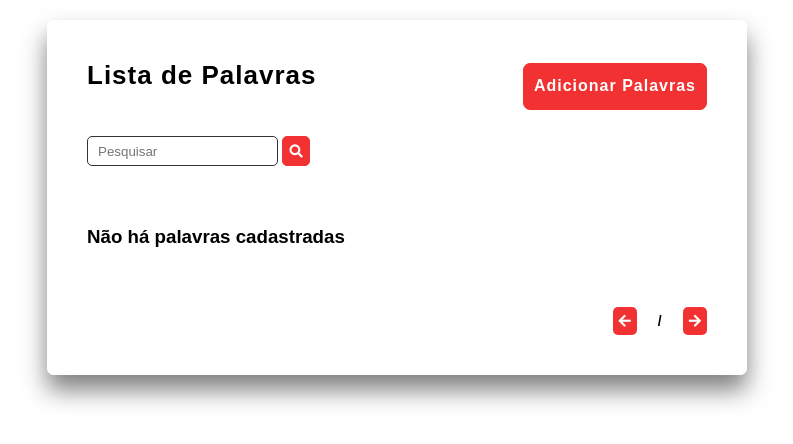
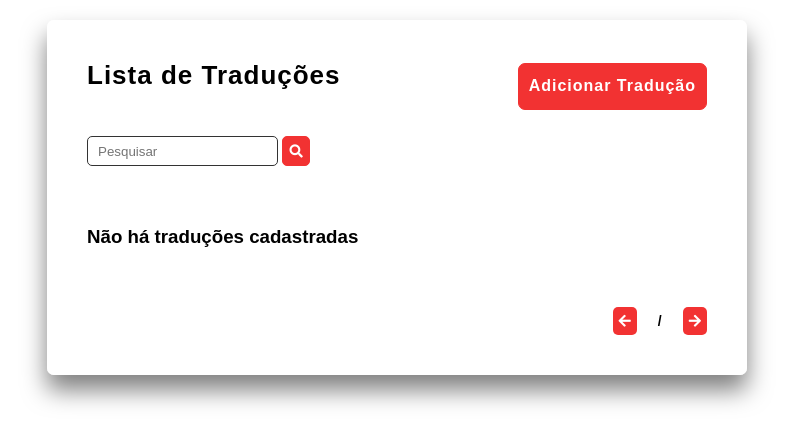
Before and after one commit to fga-eps-mds/2020.2-Projeto-Kokama-Usuario, a Django app: template translate/templates/word_list.html in a window 1280 px wide. Shown: the part 80-524 px from the top of the page, without its empty margins (243-1036 px from the left). Run offline with Django 3.2, Linux system fonts and the light colour scheme; the template is opened without the code that fills it, so the values that code supplies are empty.

Commit message:
Change header if editing of adding
Co-authored-by: Andre Lucas <andrelucax@gmail.com>

```diff
--- a/administration/templates/header.html
+++ b/administration/templates/header.html
@@ -10,7 +10,7 @@
     <ul>
       <li>
         <a href="/traducao/lista_de_palavras/">
-          Lista de Palavras
+          Lista de Traduções
         </a>
       </li>
       <li>
--- a/story/templates/add_story.html
+++ b/story/templates/add_story.html
@@ -4,7 +4,11 @@
 
 {% block content %}
 <div class='content-box big'>
-    <h1>Adicionar História</h1>
+    {% if id %}
+        <h1>Editar História</h1>
+    {% else %}
+        <h1>Adicionar História</h1>
+    {% endif %}
     <form id="form-container" action="/historia/adicionar_historia/{{id}}" method="POST">
         {% csrf_token %}
 
--- a/translate/templates/add_word.html
+++ b/translate/templates/add_word.html
@@ -4,7 +4,11 @@
 
 {% block content %}
 <div class='content-box'>
-    <h1>Adicionar Tradução</h1>
+    {% if id %}
+        <h1>Editar Tradução</h1>
+    {% else %}
+        <h1>Adicionar Tradução</h1>
+    {% endif %}
     <form id="form-container" method="POST">
         {% csrf_token %}
         {% for error in word_kokama_form.errors %}
--- a/translate/templates/word_list.html
+++ b/translate/templates/word_list.html
@@ -1,14 +1,14 @@
 {% extends 'base_adm.html' %}
 
-{% block title %}Lista de Palavras{% endblock %}
+{% block title %}Lista de Traduções{% endblock %}
 
 {% block content %}
 
     <div class='content-box big'>
 
         <div class='content-top'>
-            <h1 class='content-title'>Lista de Palavras</h1>
-            <a class='button-link' href="/traducao/adicionar_traducao/">Adicionar Palavras</a>
+            <h1 class='content-title'>Lista de Traduções</h1>
+            <a class='button-link' href="/traducao/adicionar_traducao/">Adicionar Tradução</a>
         </div>
 
         <form action="{% url 'get_word_list' %}">
@@ -28,7 +28,7 @@
             </div>
             {% empty %}
             <div class='word-list'>
-                <h3>Não há palavras cadastradas</h3>
+                <h3>Não há traduções cadastradas</h3>
             </div>
             {% endfor %}
         </div>
--- a/translate/views.py
+++ b/translate/views.py
@@ -118,8 +118,8 @@ def add_translate(request, id):
                     'phrase_formset': phrase_formset,
                     'word_portuguses_formset': word_portuguses_formset,
                     'word_kokama_form': word_kokama_form,
-                    'pronunciation_choises_form': pronunciation_choises_form
-
+                    'pronunciation_choises_form': pronunciation_choises_form,
+                    'id': id
                 })
             elif request.method == "POST":
                 phrase_formset = PhraseFormSet(prefix='phrase', data=request.POST)
```
